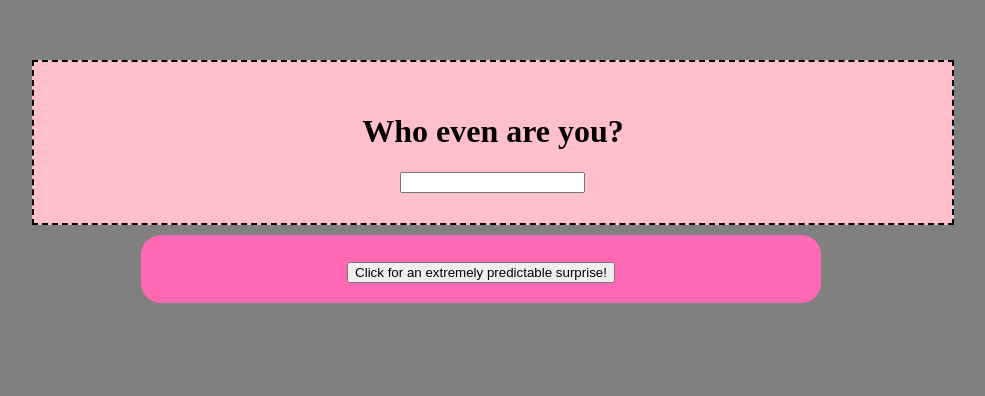
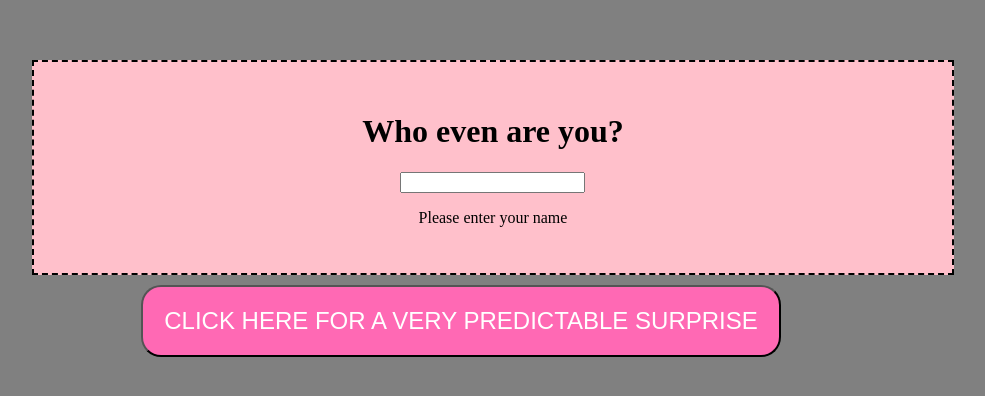
Before and after one commit to shivi-ki/Birthday-Wish, a React (Vite) app: page / in a window 1280 px wide. Shown: the part 132-528 px from the top of the page, without its empty margins (179-1164 px from the left). Built offline with nearby package versions, Linux system fonts and the light colour scheme.

Commit message:
only show balloons if there is name entered + button clicked

```diff
--- a/src/App.tsx
+++ b/src/App.tsx
@@ -1,15 +1,13 @@
 
 import './App.css'
-import Text from './components/text'
+//import Text from './components/text'
 import NameInput from './components/nameInput'
-import GoButton from './components/goButton'
+
 
 function App() {
     return (
         <div>
             <NameInput />
-            <GoButton />
-           {/* <Text /> */}
         </div>
     )
 }
--- a/src/components/goButton.tsx
+++ /dev/null
@@ -1,15 +0,0 @@
-import React, { useState } from "react";
-import NameInput from "./nameInput.tsx";
-
-export default function GoButton() {
-    const [clicked, setClicked] = useState(false);
-
-    // If the button has been clicked, hide the NameInput component and save the name to var and show the text
-    //create key for name value to embed into link animation
-
-    return (
-        <div className="go-button">
-            <button onClick={() => setClicked(true)}>Click for an extremely predictable surprise!</button>
-        </div>
-    )
-}
--- a/src/components/nameInput.tsx
+++ b/src/components/nameInput.tsx
@@ -1,19 +1,36 @@
 
 import React, { useState } from "react";
+import Text from "./text";
 
 export default function NameInput() {
     const [name, setName] = useState("");
 
+    const [submitted, setSubmitted] = useState('');
+    const [clicked, setClicked] = useState(false);
+
+
     const HandleChange = (e: React.ChangeEvent<HTMLInputElement>) => { setName(e.target.value); }
+
+    const HandleGoClick = () => {
+        setSubmitted(name);
+        setClicked(true);
+        }
 
     return (
 
 
-        <div className="name-input">
-        <h1>Who even are you?</h1>
-            <input type="text"
-                value={name} onChange={HandleChange} />
+        <div className="element">
+            <div className="name-input">
+                <h1>Who even are you?</h1>
+                <input type="text"
+                    value={name} onChange={HandleChange} />
+                {name === '' && <p>Please enter your name</p>}
+            </div>
 
+            <div className="go-button-container">
+                <button className="go-button" onClick={HandleGoClick}>CLICK HERE FOR A VERY PREDICTABLE SURPRISE</button>
+            </div>
+            {submitted && clicked && !(name === '') && <Text name={name} />}
         </div>
     )
 }
--- a/src/components/text.tsx
+++ b/src/components/text.tsx
@@ -4,9 +4,9 @@ import { useEffect, useRef } from 'react';
 //import { text } from 'animejs';
 
 
-function Text() {
+function Text({ name }: { name: string }) {
 	const textRef = useRef(null);
-	const text = "HAPPY BIRTHDAY!";
+	const text = `HAPPY BIRTHDAY ${name.toUpperCase()}!`;
 
 	useEffect(() => {
 		const els = textRef.current?.querySelectorAll('.balloon');
--- a/src/index.css
+++ b/src/index.css
@@ -58,6 +58,7 @@ body {
 
 .go-button {
     background-color: hotpink;
+    color: white;
     font-family: 'Copperplate Gothic' , sans-serif;
     font-size: 1.5em;
     text-align: center;
```
